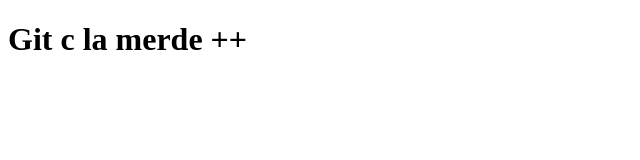
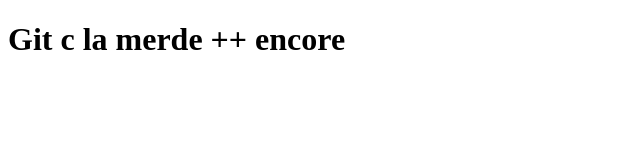
Before and after one commit to Idumi888/projet-stage-frigos, an Electron app: page index.html in a window 950 px wide. Shown: the whole page, without its empty margins (0-640 px from the left). Drawn offline with Linux system fonts and the light colour scheme.

Commit message:
ok tier ?

```diff
--- a/index.html
+++ b/index.html
@@ -11,7 +11,7 @@
 
 
     <!-- Contenu principal -->
-    <h1>Git c la merde ++</h1>
+    <h1>Git c la merde ++ encore</h1>
 
 
 
```
